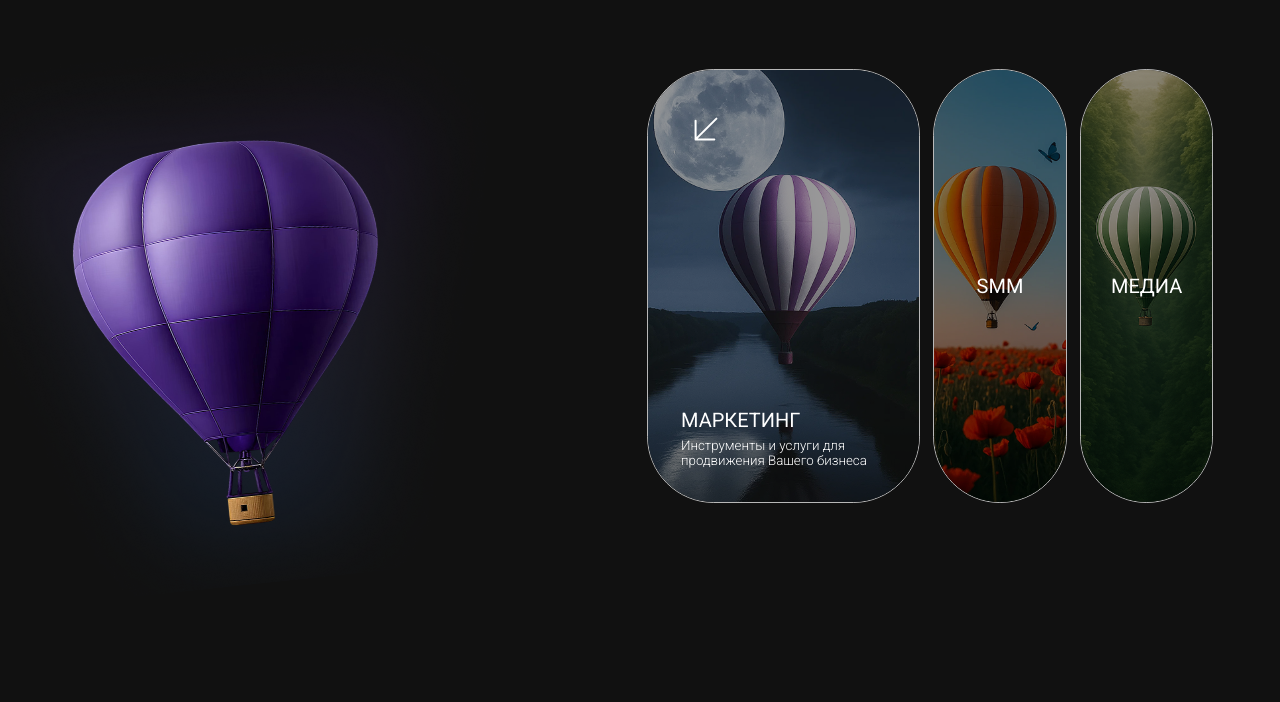
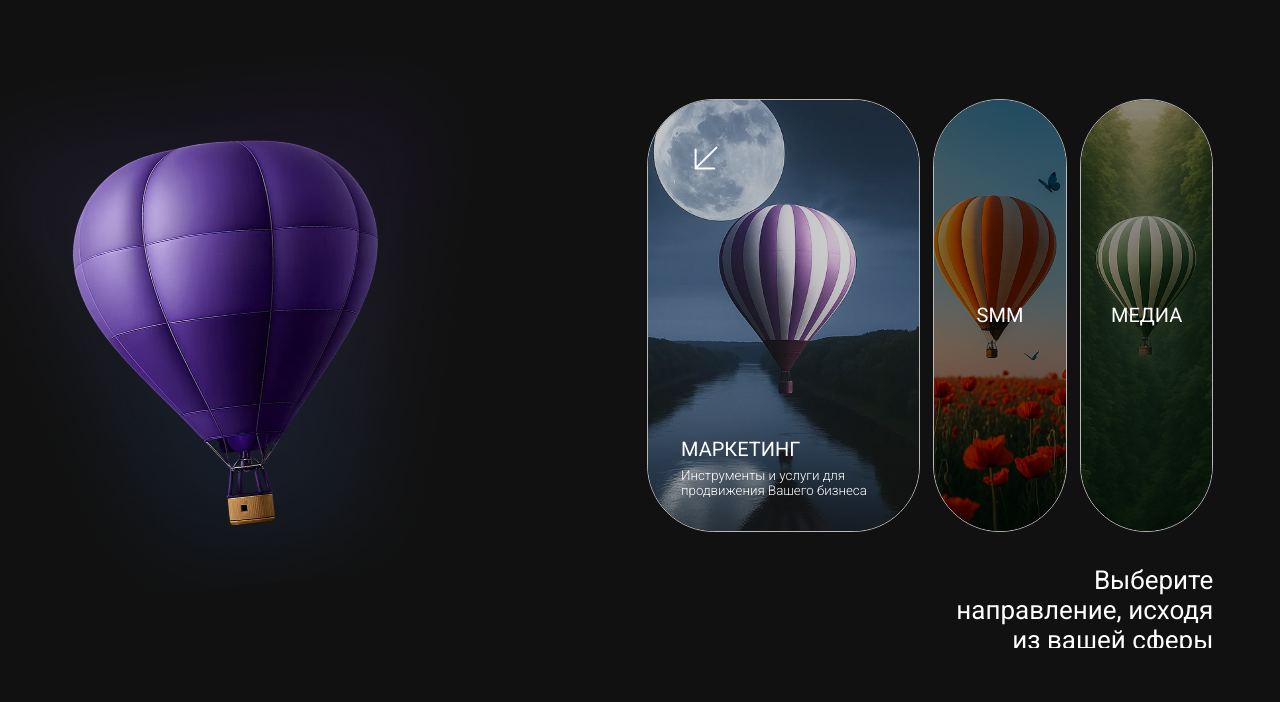
Before and after one commit to nelicepriatniy/marketing, a plain HTML site: page index.html in a window 1280 px wide. Shown: the part 72-774 px from the top of the page. Drawn offline with nearby package versions, Linux system fonts and the light colour scheme.

```diff
--- a/index.html
+++ b/index.html
@@ -62,6 +62,7 @@
         <img src="./media/hero/greenB.png" alt="" class="green color-el">
       </div>
       <div class="container">
+        <div class="hero-w">
           <div class="wrapper">
             <div class="item active" data-color="perpl">
               <svg width="50" height="50" viewBox="0 0 50 50" fill="none" xmlns="http://www.w3.org/2000/svg">
@@ -96,6 +97,8 @@
                 <p class="text">Прокачай свой личный бренд и известность, создай фирменный стиль! </p>
               </div>
             </div>
+          </div>
+          <p class="hero-text">Выберите направление, исходя из вашей сферы деятельности</p>
         </div>
       </div>
     </section>
--- a/js/app.js
+++ b/js/app.js
@@ -46,6 +46,12 @@ selectColor.forEach((el) => {
     document.querySelector('.plusses').classList.add(currentColor)
     console.log(currentColor)
   }
+  el.addEventListener('mouseover', () => {
+    if (!el.classList.contains('active')) document.querySelector('.hero .hero-balloon').classList.add('no-animation')
+  })
+  el.addEventListener('mouseleave', () => {
+    document.querySelector('.hero .hero-balloon').classList.remove('no-animation')
+  })
 })
 
 
--- a/style/style.scss
+++ b/style/style.scss
@@ -85,6 +85,7 @@ body {
   }
 }
 
+
 .nav-item {
 
   font-weight: 400;
@@ -112,6 +113,10 @@ body {
   height: 812rem;
   position: absolute;
   animation: balloon 4s ease infinite;
+
+  &.no-animation {
+    animation-play-state: paused;
+  }
 
   img {
     opacity: 0;
@@ -152,6 +157,26 @@ body {
 
   }
 
+  .hero-text {
+    font-weight: 400;
+    font-size: 26px;
+    text-align: right;
+    color: white;
+    margin-top: 50rem;
+    max-width: 415rem;
+
+  }
+
+  .hero-w {
+    display: flex;
+    flex-direction: column;
+    position: relative;
+    width: 100%;
+    max-width: 850rem;
+    align-items: flex-end;
+    margin-top: 44rem;
+  }
+
   .wrapper {
     position: relative;
     display: flex;
@@ -175,6 +200,7 @@ body {
     transition: all .4s ease;
     padding: 50rem;
     cursor: pointer;
+
 
     * {
 
@@ -215,6 +241,16 @@ body {
         max-height: 100rem;
         max-width: 315rem;
       }
+
+      &::after {
+        opacity: .2;
+      }
+    }
+
+    &:hover {
+      &::after {
+        opacity: .2;
+      }
     }
 
     &::after {
@@ -227,6 +263,7 @@ body {
       background: black;
       opacity: .4;
       position: absolute;
+      transition: all .4s ease;
     }
 
     .texts {
```
Also changed, not shown: style/style.css, 1 other file. Lines whose indentation alone changed are shown as unchanged.
